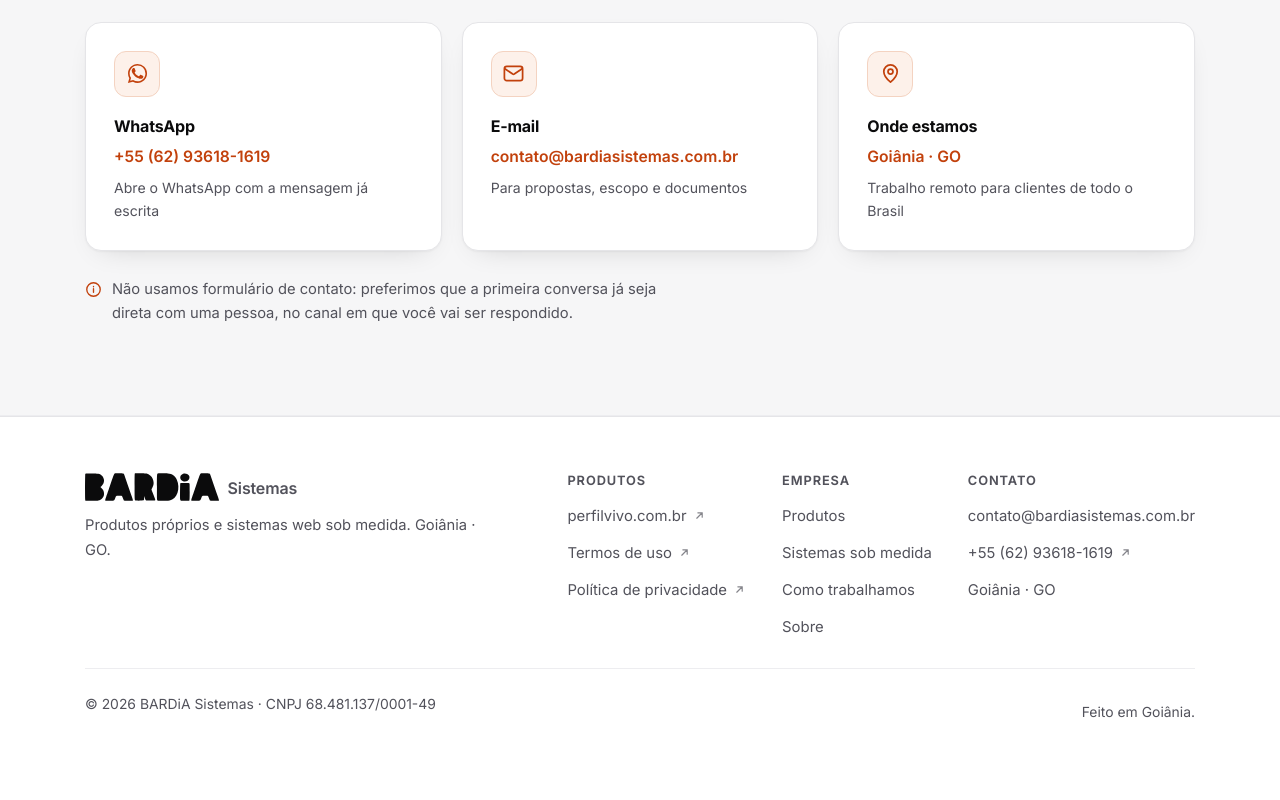
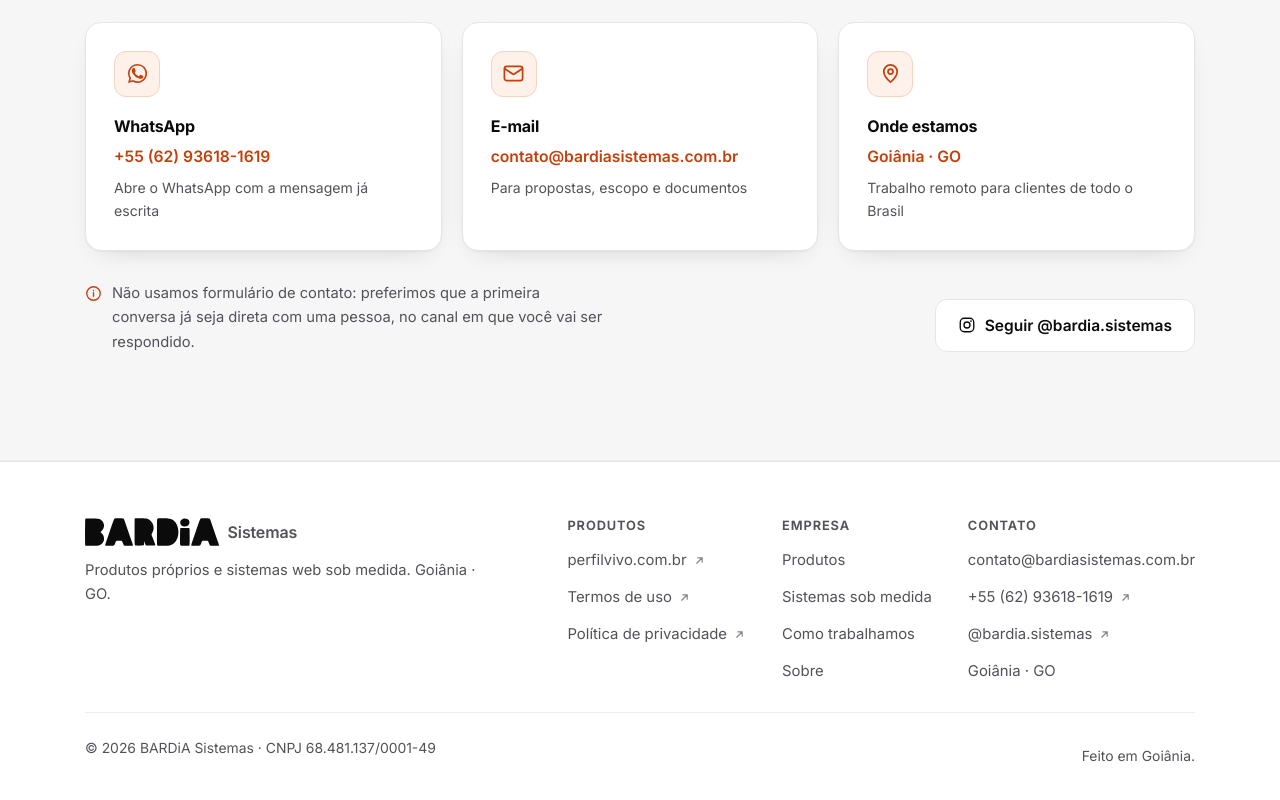
Before and after one commit to matheusdiasbarros/lp-bardia, a plain HTML site: page index.html in a window 1280 px wide. Shown: the part 4556-5356 px from the top of the page. Before the commit the page ends 5320 px from the top, so only its background shows below. Drawn offline with Linux system fonts and the light colour scheme.

Commit message:
Adiciona o Instagram da empresa
@bardia.sistemas em tres lugares, cada um com uma funcao:

- Secao Contato: botao "Seguir @bardia.sistemas" ao lado da nota, que agora
  vivem numa linha flex e empilham em tela estreita
- Rodape, coluna Contato: link com o arroba, no mesmo padrao dos vizinhos
- JSON-LD, em sameAs: e o que faz o Google associar o perfil a empresa

Conferido em 360, 390, 768 e 1440: scrollWidth igual ao clientWidth em
todas, sem estouro horizontal.

```diff
--- a/assets/css/styles.css
+++ b/assets/css/styles.css
@@ -476,9 +476,17 @@ a.contact-card:hover{ transform:translateY(-3px); box-shadow:var(--shadow-lg); b
 .contact-card .value{ font-weight:600; color:var(--accent); overflow-wrap:anywhere; font-size:.98rem }
 .contact-card .hint{ font-size:.88rem; color:var(--muted) }
 
+/* Nota e botao do Instagram lado a lado; empilham em tela estreita. */
+.contato-extra{
+  display:flex; flex-wrap:wrap; gap:20px 28px;
+  align-items:center; justify-content:space-between;
+  margin-top:30px;
+}
+.contato-extra .btn{ flex:none }
+
 .contact-note{
-  margin-top:26px; font-size:.92rem; color:var(--muted);
-  display:flex; gap:10px; align-items:flex-start; max-width:66ch;
+  font-size:.92rem; color:var(--muted);
+  display:flex; gap:10px; align-items:flex-start; max-width:56ch;
 }
 .contact-note svg{ width:17px; height:17px; flex:none; margin-top:4px; color:var(--accent) }
 
--- a/index.html
+++ b/index.html
@@ -505,10 +505,16 @@
 
       </div>
 
-      <p class="contact-note reveal">
-        <svg viewBox="0 0 24 24" fill="none" stroke="currentColor" stroke-width="1.9" stroke-linecap="round" stroke-linejoin="round" aria-hidden="true"><circle cx="12" cy="12" r="9.5"/><path d="M12 11v5M12 7.6v.6"/></svg>
-        <span>Não usamos formulário de contato: preferimos que a primeira conversa já seja direta com uma pessoa, no canal em que você vai ser respondido.</span>
-      </p>
+      <div class="contato-extra reveal">
+        <p class="contact-note">
+          <svg viewBox="0 0 24 24" fill="none" stroke="currentColor" stroke-width="1.9" stroke-linecap="round" stroke-linejoin="round" aria-hidden="true"><circle cx="12" cy="12" r="9.5"/><path d="M12 11v5M12 7.6v.6"/></svg>
+          <span>Não usamos formulário de contato: preferimos que a primeira conversa já seja direta com uma pessoa, no canal em que você vai ser respondido.</span>
+        </p>
+        <a class="btn btn--ghost" href="https://www.instagram.com/bardia.sistemas/" target="_blank" rel="noopener">
+          <svg viewBox="0 0 24 24" fill="none" stroke="currentColor" stroke-width="1.8" stroke-linecap="round" stroke-linejoin="round" aria-hidden="true"><rect x="3" y="3" width="18" height="18" rx="5.2"/><circle cx="12" cy="12" r="4"/><circle cx="17.3" cy="6.7" r="1.15" fill="currentColor" stroke="none"/></svg>
+          Seguir @bardia.sistemas
+        </a>
+      </div>
 
     </div>
   </section>
@@ -576,6 +582,12 @@
                 <svg viewBox="0 0 24 24" fill="none" stroke="currentColor" stroke-width="2.2" stroke-linecap="round" stroke-linejoin="round" aria-hidden="true"><path d="M7 17 17 7M9 7h8v8"/></svg>
               </a>
             </li>
+            <li>
+              <a href="https://www.instagram.com/bardia.sistemas/" target="_blank" rel="noopener">
+                @bardia.sistemas
+                <svg viewBox="0 0 24 24" fill="none" stroke="currentColor" stroke-width="2.2" stroke-linecap="round" stroke-linejoin="round" aria-hidden="true"><path d="M7 17 17 7M9 7h8v8"/></svg>
+              </a>
+            </li>
             <li><a href="#contato">Goiânia · GO</a></li>
           </ul>
         </div>
@@ -622,7 +634,10 @@
     "telephone": "+5562936181619",
     "availableLanguage": ["pt-BR"]
   }],
-  "sameAs": ["https://perfilvivo.com.br"],
+  "sameAs": [
+    "https://perfilvivo.com.br",
+    "https://www.instagram.com/bardia.sistemas"
+  ],
   "makesOffer": [{
     "@type": "Offer",
     "itemOffered": {
```
